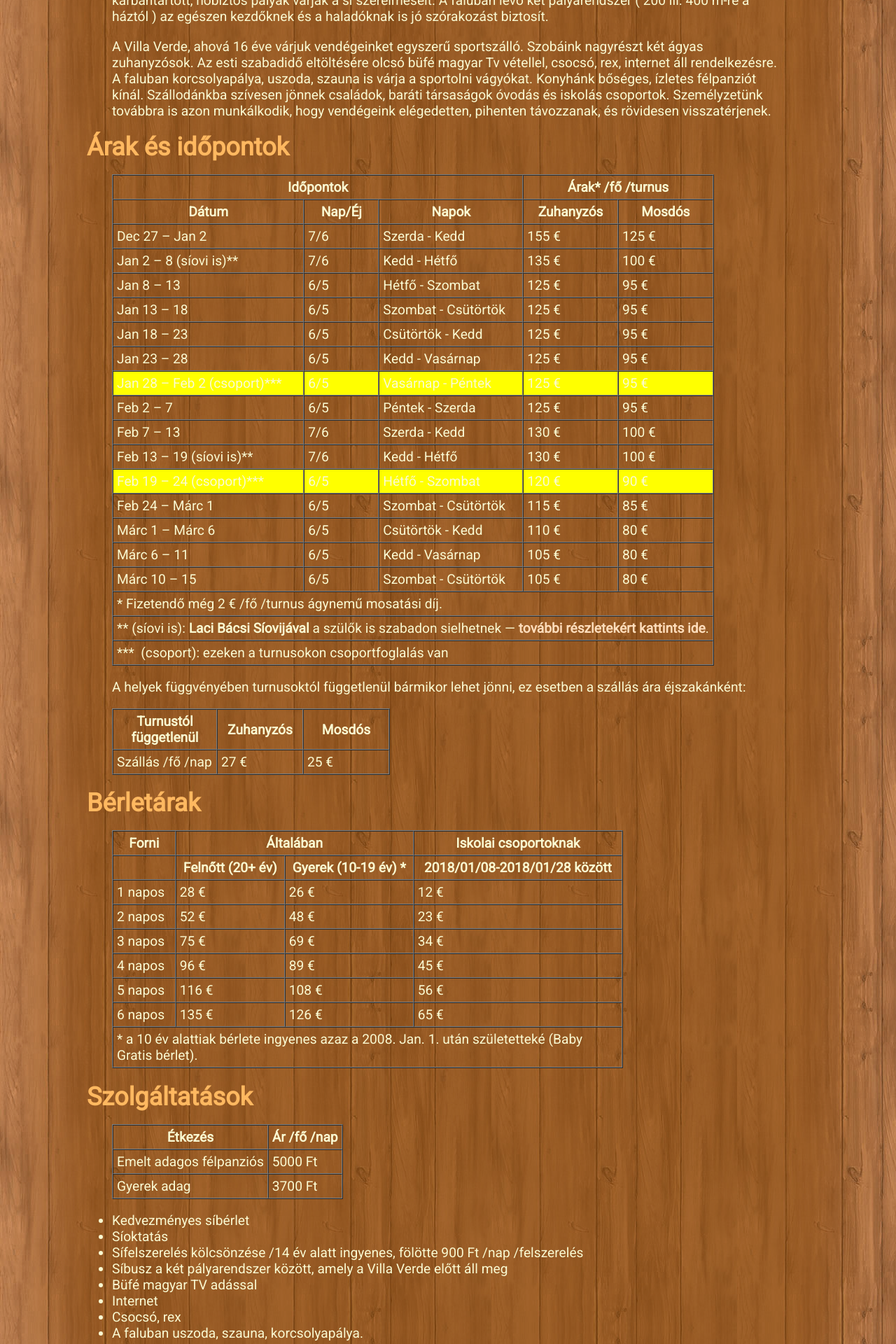
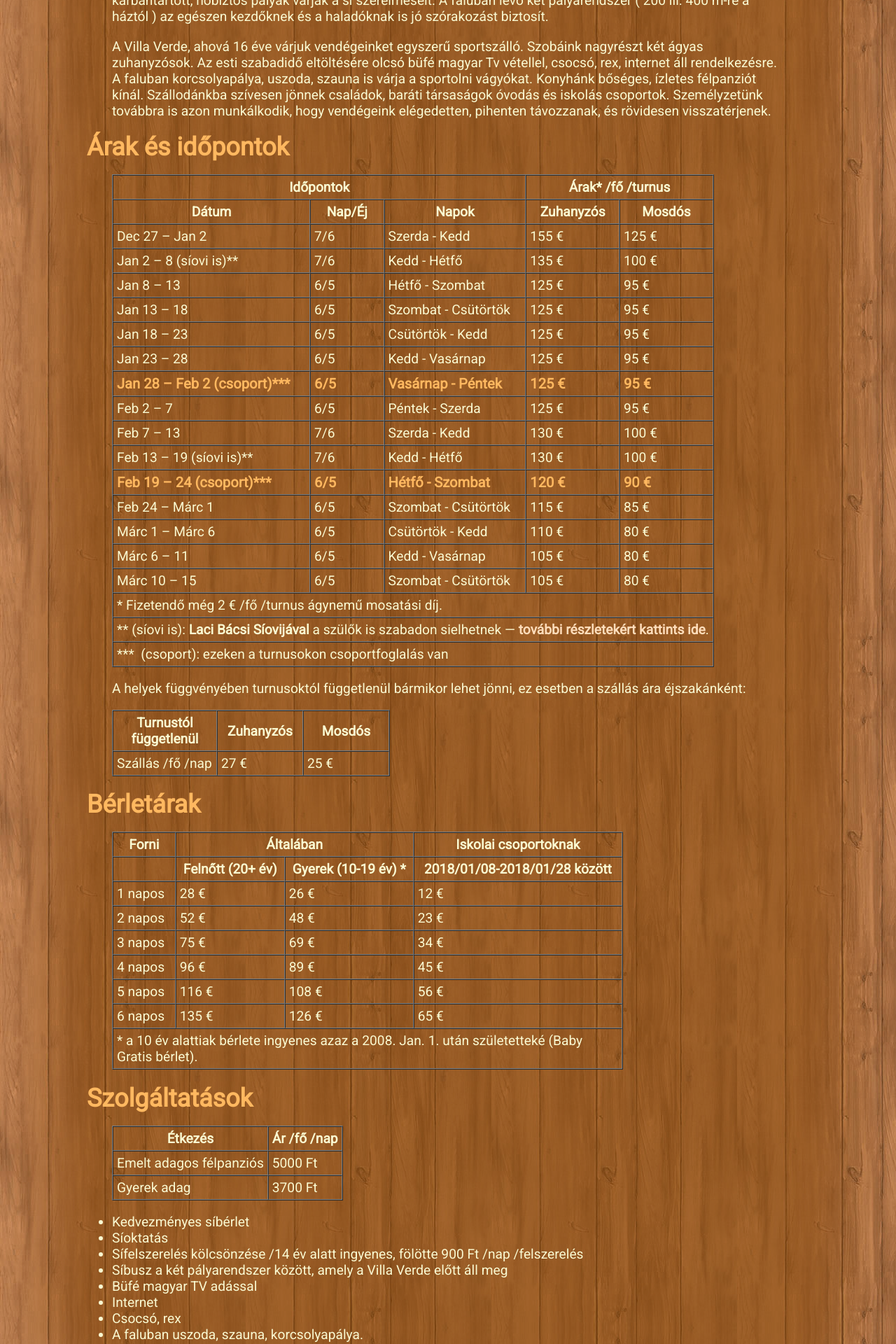
Before and after one commit to popeye-archive/popeye-weblap, a Jekyll site: the page built from siutak/forni-di-sopra.html, in a window 1280 px wide. Shown: the part 983-2903 px from the top of the page at 70% size. Built offline with Jekyll 4.4.1, drawn with Linux system fonts in a browser that asks for light colours.

```diff
--- a/siutak/forni-di-sopra.html
+++ b/siutak/forni-di-sopra.html
@@ -19,7 +19,7 @@
 <td colspan="5">* Fizetendő még 2 € /fő /turnus ágynemű mosatási díj.</td>
 </tr>
 <tr>
-<td colspan="5">**&nbsp;(síovi is):&nbsp;<strong>Laci Bácsi Síovijával</strong>&nbsp;a szülők is szabadon sielhetnek&nbsp;—&nbsp;<a href="/p15/turak/siutak/laci_bacsi_siovija">további részletekért kattints ide</a>.</td>
+<td colspan="5">**&nbsp;(síovi is):&nbsp;<strong>Laci Bácsi Síovijával</strong>&nbsp;a szülők is szabadon sielhetnek&nbsp;—&nbsp;<a href="laci-bacsi-siovija">további részletekért kattints ide</a>.</td>
 </tr>
 <tr>
 <td colspan="5">***&nbsp;&nbsp;(csoport): ezeken a turnusokon&nbsp;csoportfoglalás van</td>
@@ -68,7 +68,7 @@
 <td>125 €</td>
 <td>95 €</td>
 </tr>
-<tr style="background-color: yellow;">
+<tr class="highlight">
 <td>Jan 28 – Feb 2 (csoport)***</td>
 <td>6/5</td>
 <td>Vasárnap - Péntek</td>
@@ -96,7 +96,7 @@
 <td>130 €</td>
 <td>100 €</td>
 </tr>
-<tr style="background-color: yellow;">
+<tr class="highlight">
 <td>Feb 19 – 24 (csoport)***</td>
 <td>6/5</td>
 <td>Hétfő - Szombat</td>
--- a/siutak/laci-bacsi-siovija.html
+++ b/siutak/laci-bacsi-siovija.html
@@ -29,7 +29,7 @@
 <td colspan="5">A turnusok ára gyereknek, felnőttnek azonos. A síbérlet mostmár a 10 év alattiaknak ingyenes, azaz a 2008. Jan. 1. után születetteknek.</td>
 </tr>
 <tr>
-<td colspan="5">A többi turnust, és a további részleteket <a href="/p1/turak/siutak/forni_di_sopra" title="Forni di Sopra síutak">ide kattintva a Forni di Sopra síutaknál találja</a>.</td>
+<td colspan="5">A többi turnust, és a további részleteket <a href="forni-di-sopra" title="Forni di Sopra síutak">ide kattintva a Forni di Sopra síutaknál találja</a>.</td>
 </tr>
 </tfoot>
 <tbody>
```
